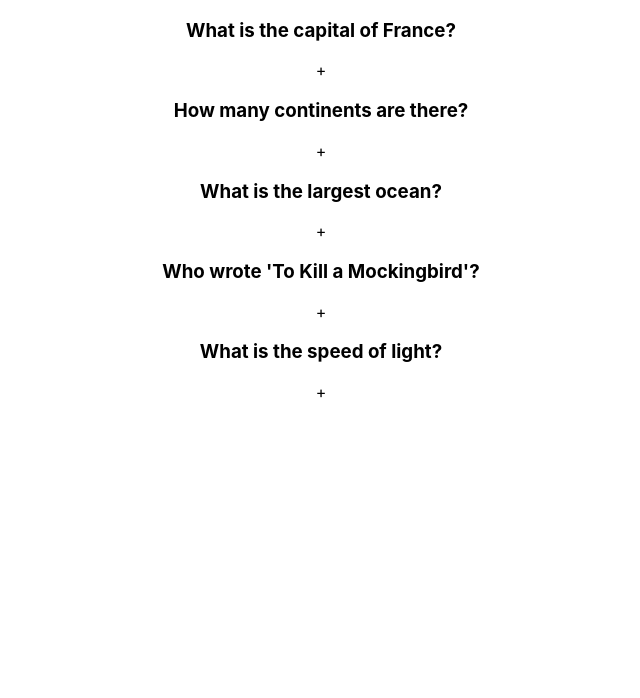
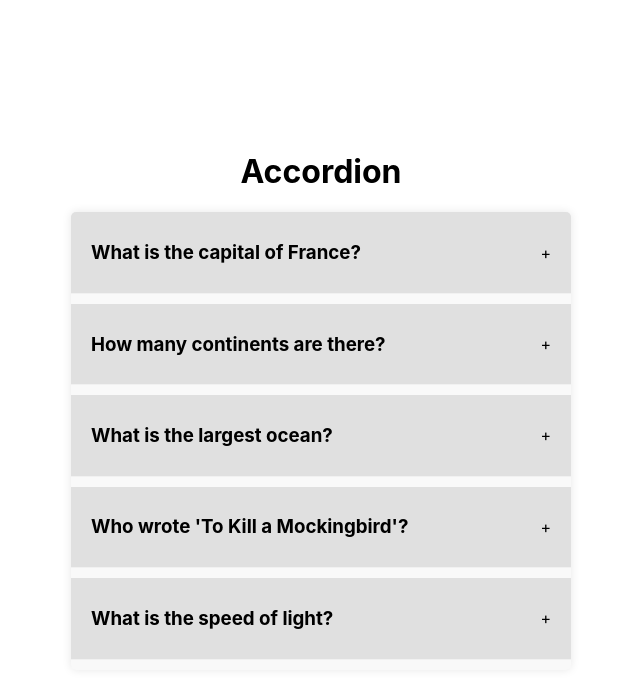
Before and after one commit to KayokwaC/project25, a React (Create React App) app in the folder reactproject25/: page / in a window 1280 px wide. Shown: the top 698 px of the page, without its empty margins (319-959 px from the left). Built offline with nearby package versions, Linux system fonts and the light colour scheme.

Commit message:
add styling and title

```diff
--- a/reactproject25/src/components/accordion/index.jsx
+++ b/reactproject25/src/components/accordion/index.jsx
@@ -1,6 +1,7 @@
 
 import { useState } from 'react';
 import data from './data';
+import './style.css';
 
 export default function Accordion() {
 const [selected, setSelected] = useState(null);
@@ -11,11 +12,12 @@ function handleSingleSelection(currentId){
 }
 
 return <div className='wrapper'>
+    <h1>Accordion</h1>
     <div className='accordion'>
         {
             data?.length>0? (
                 data.map((item, index) => (
-                    <div className='item'>
+                    <div className='accordion-item'>
                         <div onClick={()=>handleSingleSelection(item.id)} className='title'>
                             <h3>{item.question}</h3>
                             <span>+</span>
--- a/reactproject25/src/components/accordion/style.css
+++ b/reactproject25/src/components/accordion/style.css
@@ -0,0 +1,41 @@
+.wrapper{
+    width: 100vw;
+    display: flex;
+    justify-content: center;
+    align-items: center;
+    flex-direction: column;
+    height: 100vh;
+}
+
+.accordion {
+    width: 500px;
+    max-width: 600px;
+    background: #f9f9f9;
+    border-radius: 5px;
+    box-shadow: 0 0 10px rgba(0, 0, 0, 0.1);
+    margin: 0 auto;
+    overflow: hidden;
+}
+
+.accordion-item {
+    border-bottom: 1px solid #f1f1f1;
+    padding: 10px 20px;
+    margin-bottom: 10px;
+    background: #e0e0e0;;
+}
+
+.title {
+    display: flex;
+    justify-content: space-between;
+    align-items: center;
+    color: #000;
+    cursor: pointer;
+}
+
+.content {
+   background: #f1f1f1;
+   height: auto;
+   padding: 10px 20px;
+
+
+}
```
